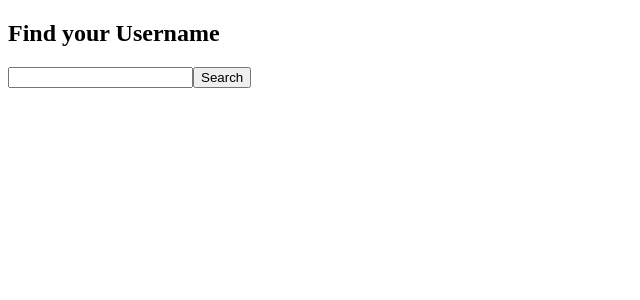
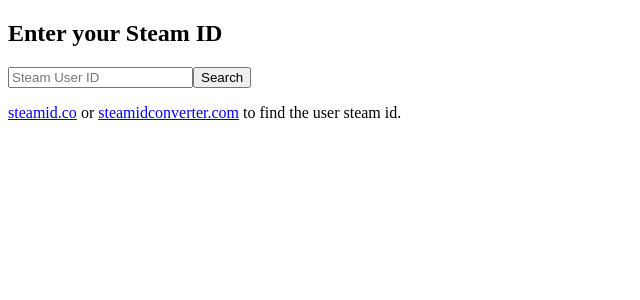
Before and after one commit to alexanderkram/beat-my-steam-list, a React (Create React App) app: page / in a window 1280 px wide. Shown: the top 300 px of the page, without its empty margins (0-640 px from the left). Built offline with nearby package versions, Linux system fonts and the light colour scheme; what webfontloader would draw is missing.

Commit message:
Add new components and functions to work with steam-api

```diff
--- a/package.json
+++ b/package.json
@@ -3,10 +3,12 @@
   "version": "0.1.0",
   "private": true,
   "dependencies": {
+    "prop-types": "^15.6.0",
     "react": "^16.0.0",
     "react-dom": "^16.0.0",
     "react-router-dom": "^4.2.2",
     "react-scripts": "1.0.14",
+    "steam-api": "^1.1.3",
     "webfontloader": "^1.6.28"
   },
   "scripts": {
--- a/src/components/App.jsx
+++ b/src/components/App.jsx
@@ -1,13 +1,47 @@
-import React, { Component } from 'react';
+import React from 'react';
+import { Switch, Route } from 'react-router-dom';
 
-import Header from './Header';
+import Search from './Search';
+import UserPage from './UserPage';
+import NotFound from './NotFound';
 
-class App extends Component {
+class App extends React.Component {
+  state = {
+    user: {
+      name: '',
+      avatar: '',
+      url: '',
+      games: {},
+    },
+  };
+
+  addUser = player => {
+    // copy actual user
+    const user = { ...this.state.user };
+    // add new summaries to user
+    user.name = player.personaName;
+    user.avatar = player.avatarFull;
+    user.url = player.profileUrl;
+    // set state
+    this.setState({ user });
+  };
+
+  addGames = games => {
+    // copy actual user
+    const user = { ...this.state.user };
+    // add new games to user
+    user.games = games;
+    // set state
+    this.setState({ user });
+  };
+
   render() {
     return (
-      <div>
-        <Header />
-      </div>
+      <Switch>
+        <Route path="/" exact render={props => <Search addUser={this.addUser} addGames={this.addGames} />} />
+        <Route path="/user/:userId" exact component={UserPage} />
+        <Route component={NotFound} />
+      </Switch>
     );
   }
 }
--- a/src/components/FindUser.jsx
+++ /dev/null
@@ -1,12 +0,0 @@
-import React from 'react';
-
-import UserForm from './UserForm';
-
-const FindUser = () => (
-  <div>
-    <h2>Find your Username</h2>
-    <UserForm />
-  </div>
-);
-
-export default FindUser;
--- /dev/null
+++ b/src/components/Search.jsx
@@ -0,0 +1,43 @@
+import React from 'react';
+import SteamApi from 'steam-api';
+import PropTypes from 'prop-types';
+
+import SearchForm from './SearchForm';
+
+import api from './../config/api.json';
+
+class Search extends React.Component {
+  static propTypes = {
+    addUser: PropTypes.func.isRequired,
+    addGames: PropTypes.func.isRequired,
+  };
+
+  searchUser = steamId => {
+    const steamApiPlayer = new SteamApi.Player(api.steam, steamId);
+    const steamApiUser = new SteamApi.User(api.steam, steamId);
+
+    steamApiUser.GetPlayerSummaries().done(user => {
+      if (user) {
+        this.props.addUser(user);
+      }
+    });
+
+    steamApiPlayer.GetOwnedGames().done(games => {
+      if (games) {
+        this.props.addGames(games);
+      }
+    });
+  };
+
+  render() {
+   return (
+    <div>
+      <h2>Enter your Steam ID</h2>
+      <SearchForm searchUser={this.searchUser} />
+      <p><a href="http://steamid.co/" title="steamid.co">steamid.co</a> or <a href="http://steamidconverter.com/" title="steamidconverter.com">steamidconverter.com</a> to find the user steam id.</p>
+    </div>
+   );
+ }
+}
+
+export default Search;
--- /dev/null
+++ b/src/components/SearchForm.jsx
@@ -0,0 +1,39 @@
+import React from 'react';
+import PropTypes from 'prop-types';
+
+class SearchForm extends React.Component {
+  static propTypes = {
+    searchUser: PropTypes.func.isRequired,
+  };
+
+  handleSubmit = event => {
+    const userId = this.uid.value;
+    const { searchUser } = this.props;
+
+    event.preventDefault();
+
+    if (userId) {
+      searchUser(userId);
+    }
+  };
+
+  render() {
+    return (
+      <form
+        className="SearchForm"
+        ref={(input) => { this.searchForm = input; }}
+        onSubmit={e => this.handleSubmit(e)}
+      >
+        <input
+          className="SearchForm__uid"
+          ref={(input) => { this.uid = input; }}
+          type="text"
+          placeholder="Steam User ID"
+        />
+        <button className="SearchForm__button" type="submit">Search</button>
+      </form>
+    );
+  }
+}
+
+export default SearchForm;
--- a/src/components/UserForm.jsx
+++ /dev/null
@@ -1,22 +0,0 @@
-import React, { Component } from 'react';
-
-class UserForm extends Component {
-  constructor() {
-    super();
-
-    this.state = {
-      userId: null,
-    };
-  }
-
-  render() {
-    return (
-      <form className="UserForm">
-        <input type="text" className="UserForm__input" />
-        <button className="UserForm__button">Search</button>
-      </form>
-    );
-  }
-}
-
-export default UserForm;
--- /dev/null
+++ b/src/components/UserPage.jsx
@@ -0,0 +1,7 @@
+import React from 'react';
+
+const UserPage = () => (
+  <div>User Page</div>
+);
+
+export default UserPage;
--- /dev/null
+++ b/src/config/api.sample.json
@@ -0,0 +1,3 @@
+{
+  "steam": "STEAM_API_KEY"
+}
--- a/src/index.js
+++ b/src/index.js
@@ -1,12 +1,10 @@
 /* global document */
 import React from 'react';
 import { render } from 'react-dom';
-import { BrowserRouter as Router, Switch, Route } from 'react-router-dom';
+import { BrowserRouter as Router } from 'react-router-dom';
 import WebFont from 'webfontloader';
 
-import FindUser from './components/FindUser';
 import App from './components/App';
-import NotFound from './components/NotFound';
 
 import registerServiceWorker from './registerServiceWorker';
 
@@ -18,11 +16,7 @@ WebFont.load({
 
 const Root = () => (
   <Router>
-    <Switch>
-      <Route path="/" exact component={FindUser} />
-      <Route path="/user/:userId" exact component={App} />
-      <Route component={NotFound} />
-    </Switch>
+    <App />
   </Router>
 );
 
```
Also changed, not shown: 2 other files (tests, documents, lock files or other folders).
